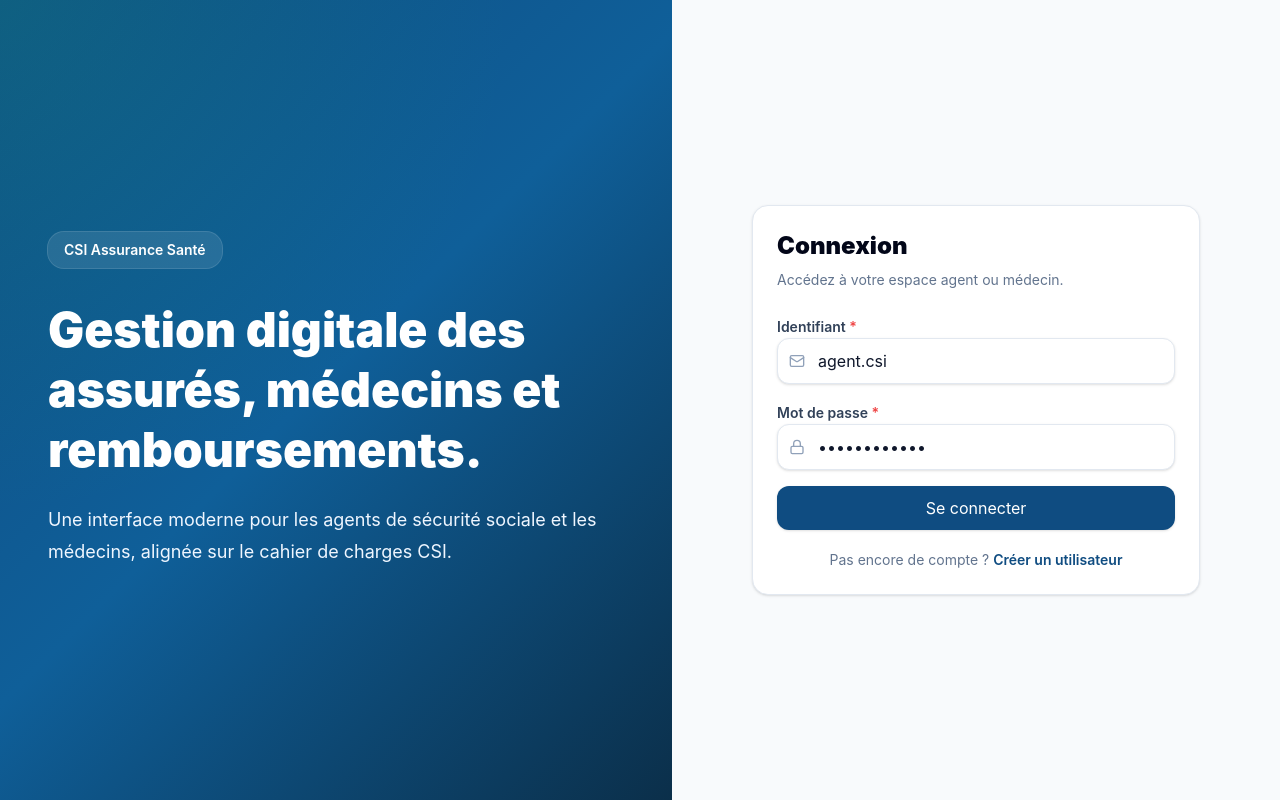
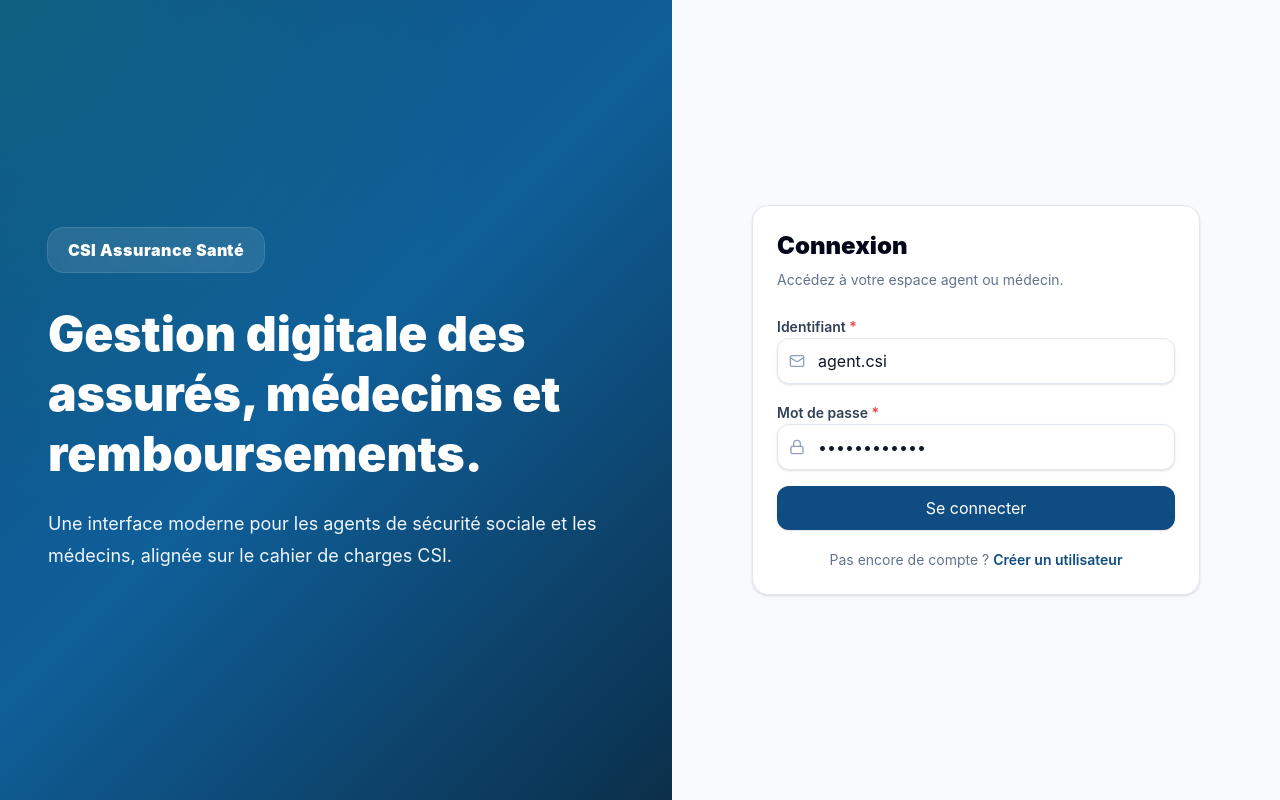
Before and after one commit to wilbed237/CSI_Securite_Social, a React (Vite) app in the folder frontend/: page /login in a window 1280 px wide. Built offline with nearby package versions, Linux system fonts and the light colour scheme; no server answers.

Commit message:
Animate auth page logo
Co-authored-by: TCHOYI_Abraham_Wilson <wilbed237@users.noreply.github.com>

```diff
--- a/frontend/src/index.css
+++ b/frontend/src/index.css
@@ -67,8 +67,40 @@ button, input, select, textarea {
   }
 }
 
+
+
+.animated-wave-logo span {
+  display: inline-block;
+  animation: logo-wave 2.6s ease-in-out infinite;
+  text-shadow: 0 10px 24px rgba(255, 255, 255, 0.18);
+  will-change: transform, color, text-shadow;
+}
+
+.animated-wave-logo:hover span {
+  animation-duration: 1.3s;
+}
+
+@keyframes logo-wave {
+  0%, 100% {
+    color: #ffffff;
+    transform: translateY(0) scale(1);
+    text-shadow: 0 10px 24px rgba(255, 255, 255, 0.18);
+  }
+  40% {
+    color: #d1fae5;
+    transform: translateY(-0.22em) scale(1.08);
+    text-shadow: 0 16px 32px rgba(16, 185, 129, 0.38);
+  }
+  72% {
+    color: #e0f2fe;
+    transform: translateY(0.06em) scale(0.98);
+    text-shadow: 0 12px 26px rgba(14, 165, 233, 0.28);
+  }
+}
+
 @media (prefers-reduced-motion: reduce) {
-  .animated-wave-title span {
+  .animated-wave-title span,
+  .animated-wave-logo span {
     animation: none;
   }
 }
--- a/frontend/src/layouts/AuthLayout.tsx
+++ b/frontend/src/layouts/AuthLayout.tsx
@@ -2,11 +2,19 @@ import { Outlet } from 'react-router-dom';
 import { env } from '../config/env';
 
 export function AuthLayout() {
+  const appName = String(env.appName);
+
   return (
     <main className="grid min-h-screen bg-slate-50 lg:grid-cols-[1.05fr_0.95fr]">
       <section className="gradient-health hidden items-center justify-center p-10 text-white lg:flex">
         <div className="max-w-xl">
-          <div className="mb-8 inline-flex rounded-2xl bg-white/10 px-4 py-2 text-sm font-semibold ring-1 ring-white/20">{env.appName}</div>
+          <div className="animated-wave-logo mb-8 inline-flex rounded-2xl bg-white/10 px-5 py-2.5 text-base font-black tracking-wide ring-1 ring-white/20" aria-label={appName}>
+            {appName.split('').map((letter: string, index: number) => (
+              <span key={`${letter}-${index}`} style={{ animationDelay: `${index * 0.055}s` }}>
+                {letter === ' ' ? '\u00A0' : letter}
+              </span>
+            ))}
+          </div>
           <h1 className="text-5xl font-black leading-tight">Gestion digitale des assurés, médecins et remboursements.</h1>
           <p className="mt-6 text-lg leading-8 text-blue-50">Une interface moderne pour les agents de sécurité sociale et les médecins, alignée sur le cahier de charges CSI.</p>
         </div>
```
